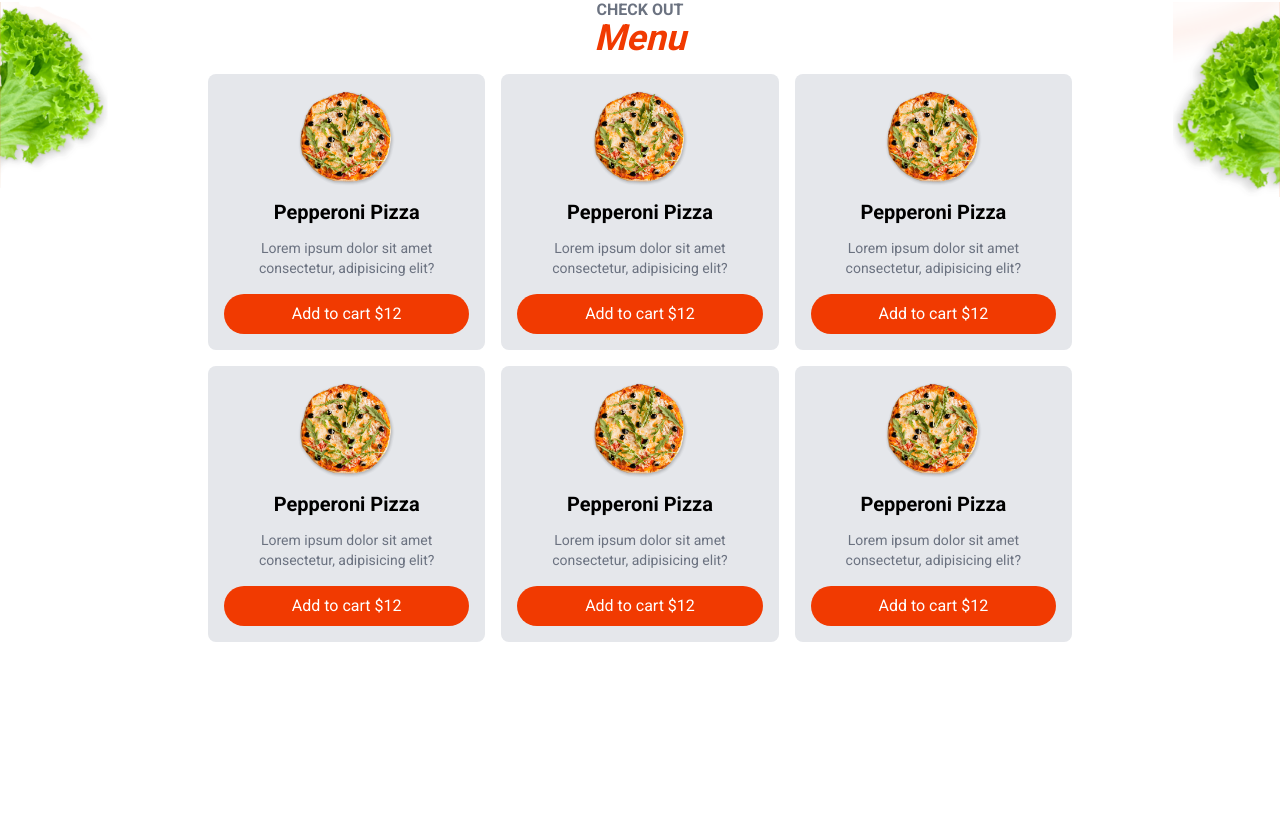
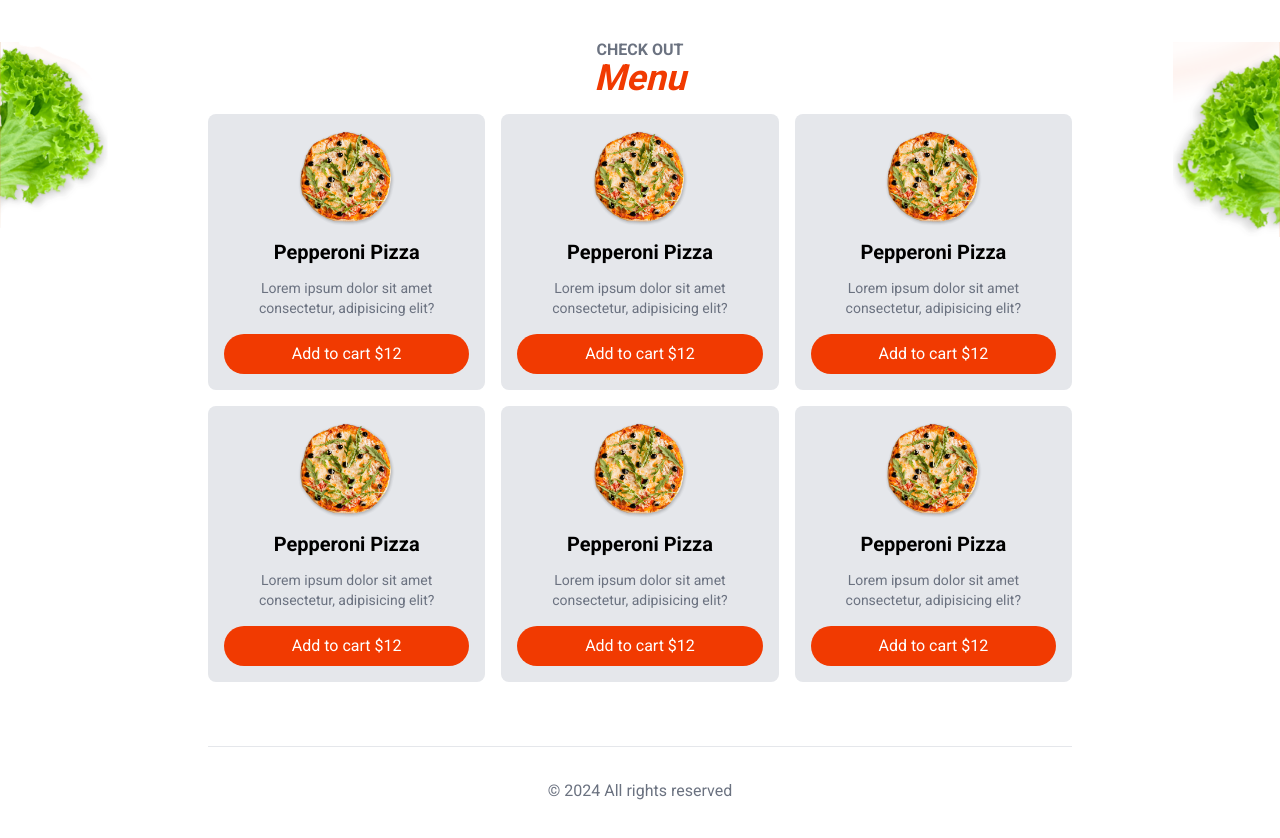
Before and after one commit to parthy007/pizzasite, a Next.js app: page / in a window 1280 px wide. Shown: the part 462-1300 px from the top of the page. Before the commit the page ends 1120 px from the top, so only its background shows below. Built offline with nearby package versions, Linux system fonts and the light colour scheme.

Commit message:
corrected session provider

```diff
--- a/src/app/layout.js
+++ b/src/app/layout.js
@@ -1,5 +1,7 @@
 import { Roboto } from "next/font/google";
 import "./globals.css";
+import Header from "../components/layout/Header";
+import { AuthProvider } from "@/components/AuthProvider";
 
 const roboto = Roboto({
   subsets: ["latin"],
@@ -15,7 +17,15 @@ export default function RootLayout({ children }) {
   return (
     <html lang="en">
       <body className={roboto.className}>
-        <main className=" max-w-4xl p-4 mx-auto">{children}</main>
+        <main className=" max-w-4xl p-4 mx-auto">
+          <AuthProvider>
+            <Header />
+            {children}
+            <footer className="border-t mt-16 p-8þ text-center text-gray-500 p-8">
+              &copy; 2024 All rights reserved
+            </footer>
+          </AuthProvider>
+        </main>
       </body>
     </html>
   );
```
